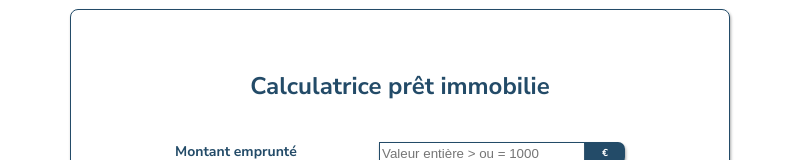
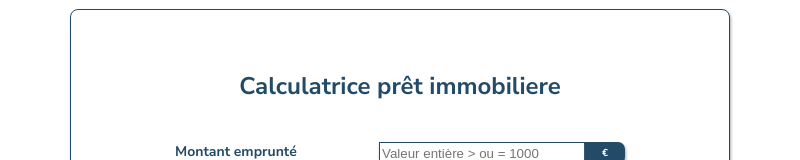
Before and after one commit to JustinGestiere/Calculette_Immobiliere, an Electron app: page index.html in a window 800 px wide. Shown: the part 157-317 px from the top of the page. Drawn offline with Linux system fonts and the light colour scheme.

Commit message:
a c'est bon en faite

```diff
--- a/index.html
+++ b/index.html
@@ -16,7 +16,7 @@
         <img src="images/microlead.png" />
     </div>
     <div class="home">
-        <h2>Calculatrice prêt immobilie</h2>
+        <h2>Calculatrice prêt immobiliere</h2>
         <form>
             <div class="form">
                 <div class="montant">
```
